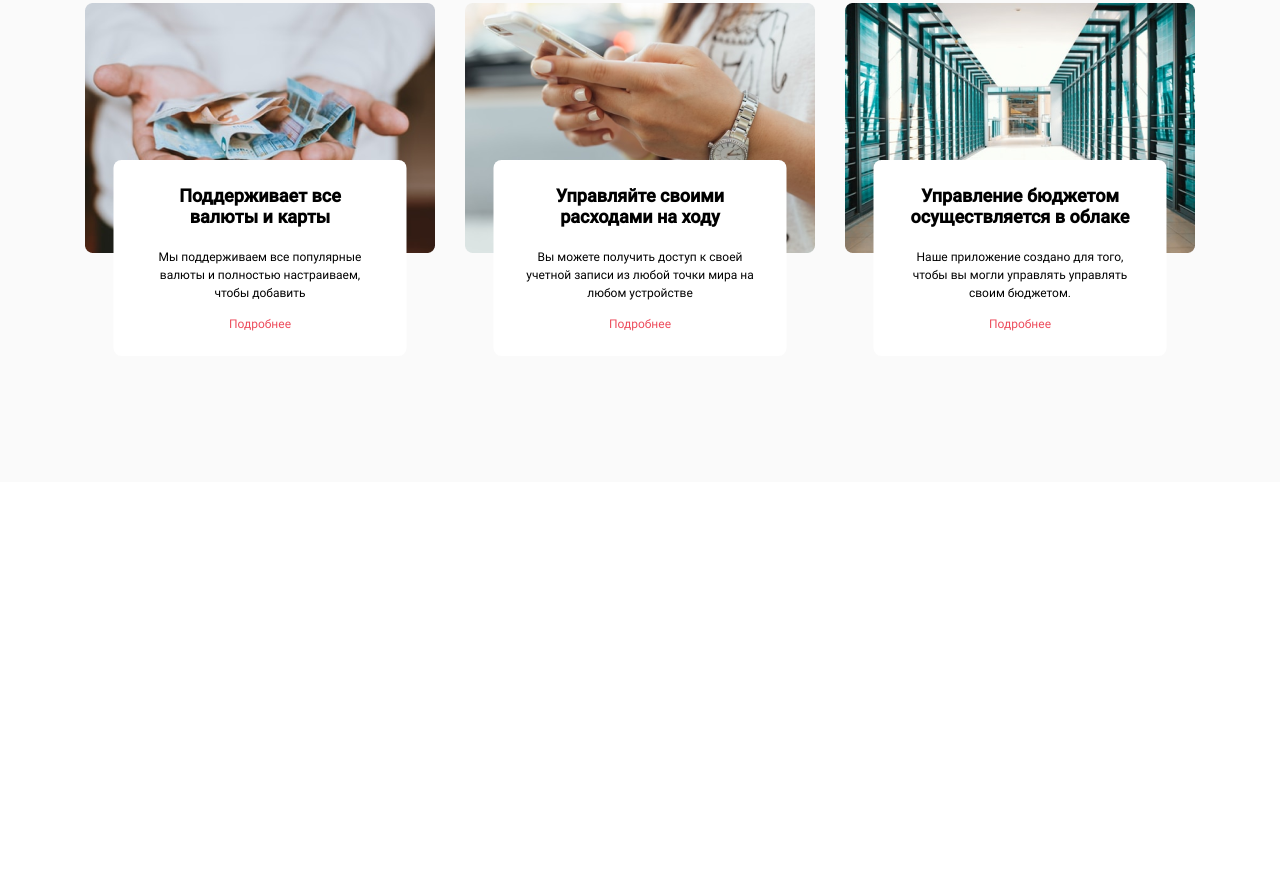
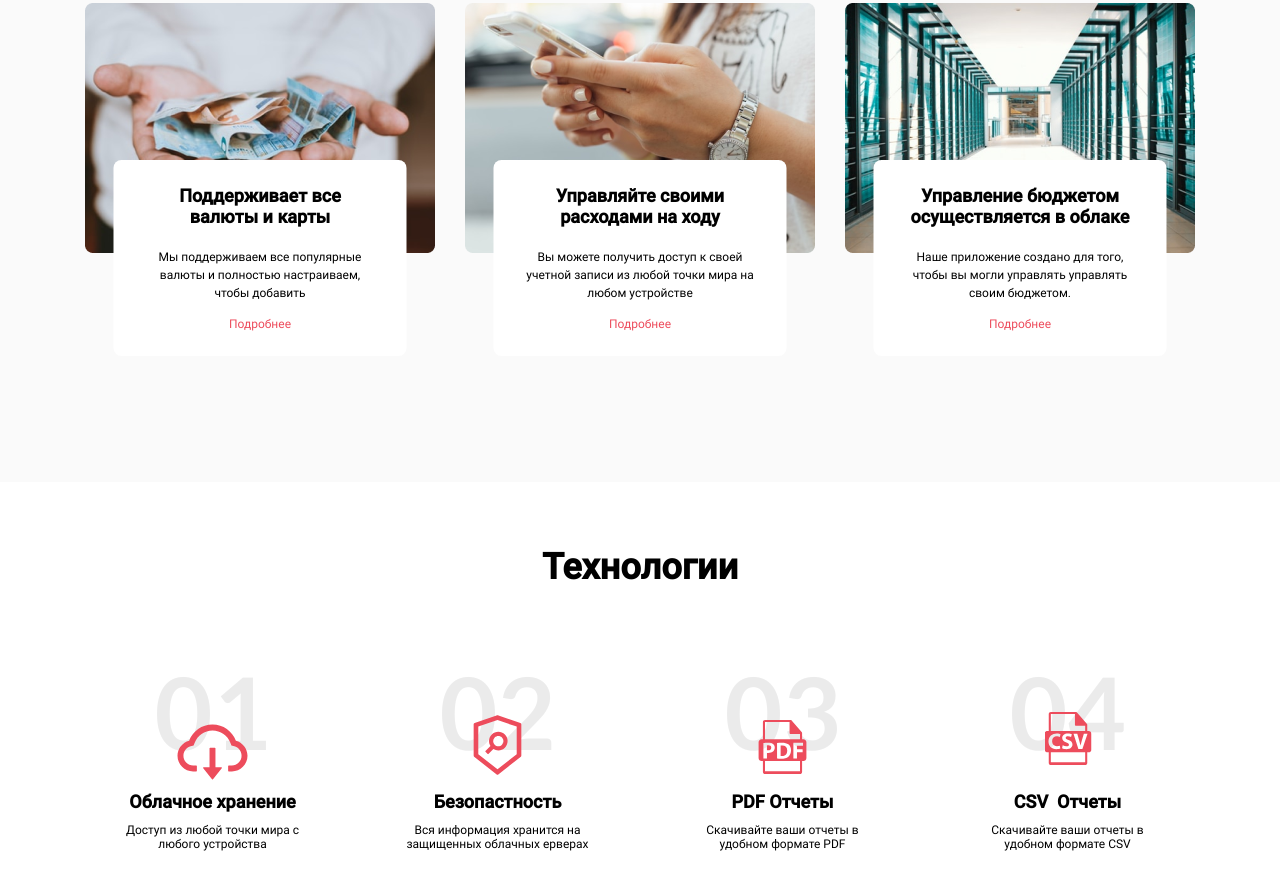
Before and after one commit to raevmaksim/Cloudbudget, a plain HTML site: page index.html in a window 1280 px wide. Shown: the part 1460-2339 px from the top of the page. Before the commit the page ends 1942 px from the top, so only its background shows below. Drawn offline with Linux system fonts and the light colour scheme.

Commit message:
Services

```diff
--- a/css/style.css
+++ b/css/style.css
@@ -222,3 +222,57 @@ html {
   display: block;
   text-align: center;
 }
+
+/* Services */
+
+.services {
+}
+.services__title {
+  padding-top: 65px;
+  text-align: center;
+  margin-bottom: 65px;
+}
+.services__grid {
+  display: grid;
+  grid-template-columns: repeat(4, 1fr);
+  gap: 30px;
+  margin-bottom: 110px;
+}
+.services__card {
+  position: relative;
+}
+.services__card_number {
+  font-family: 'LatoBold';
+  font-size: 100px;
+  color: #101010;
+  opacity: 0.08;
+  text-align: center;
+  margin: 0 auto;
+  z-index: 1;
+}
+.services__card_content {
+  position: absolute;
+  left: 50%;
+  transform: translate(-50%);
+  top: 58px;
+
+}
+.services__card_img-inner {
+  height: 60px;
+}
+.services__card_img {
+  margin: 0 auto;
+}
+.services__card_title {
+  width: 209px;
+  padding-top: 20px;
+  text-align: center;
+  margin-bottom: 12px;
+}
+.text_h3 {
+}
+.services__card_text {
+  max-width: 191px;
+  margin: 0 auto;
+  text-align: center;
+}
--- a/index.html
+++ b/index.html
@@ -87,6 +87,49 @@
     </div>
   </section>
 
+  <!-- Services -->
+
+  <section class="services">
+    <div class="container">
+      <h2 class="services__title text_h2">Технологии</h2>
+      <div class="services__grid">
+        <div class="services__card">
+          <p class="services__card_number">01</p>
+          <div class="services__card_content">
+            <div class="services__card_img-inner"><img src="img/icon1.svg" alt="" class="services__card_img"></div>
+            <h3 class="services__card_title text_h3">Облачное хранение</h3>
+            <p class="services__card_text text_preview">Доступ из любой точки мира с любого устройства</p>
+          </div>
+        </div>
+        <div class="services__card">
+          <p class="services__card_number">02</p>
+          <div class="services__card_content">
+            <div class="services__card_img-inner"><img src="img/icon2.svg" alt="" class="services__card_img"></div>
+            <h3 class="services__card_title text_h3">Безопастность</h3>
+            <p class="services__card_text text_preview">Вся информация хранится на защищенных облачных ерверах</p>
+          </div>
+        </div>
+        <div class="services__card">
+          <p class="services__card_number">03</p>
+          <div class="services__card_content">
+            <div class="services__card_img-inner"><img src="img/icon3.svg" alt="" class="services__card_img"></div>
+            <h3 class="services__card_title text_h3">PDF Отчеты</h3>
+            <p class="services__card_text text_preview">Скачивайте ваши отчеты в удобном формате PDF</p>
+          </div>
+        </div>
+        <div class="services__card">
+          <p class="services__card_number">04</p>
+          <div class="services__card_content">
+            <div class="services__card_img-inner"><img src="img/icon4.svg" alt="" class="services__card_img"></div>
+            <h3 class="services__card_title text_h3">CSV  Отчеты</h3>
+            <p class="services__card_text text_preview">Скачивайте ваши отчеты в удобном формате CSV</p>
+          </div>
+        </div>
+      </div>
+    </div>
+  </section>
+
+  <!-- Download  -->
   <script src="js/main.js"></script>
 </body>
 </html>
```
